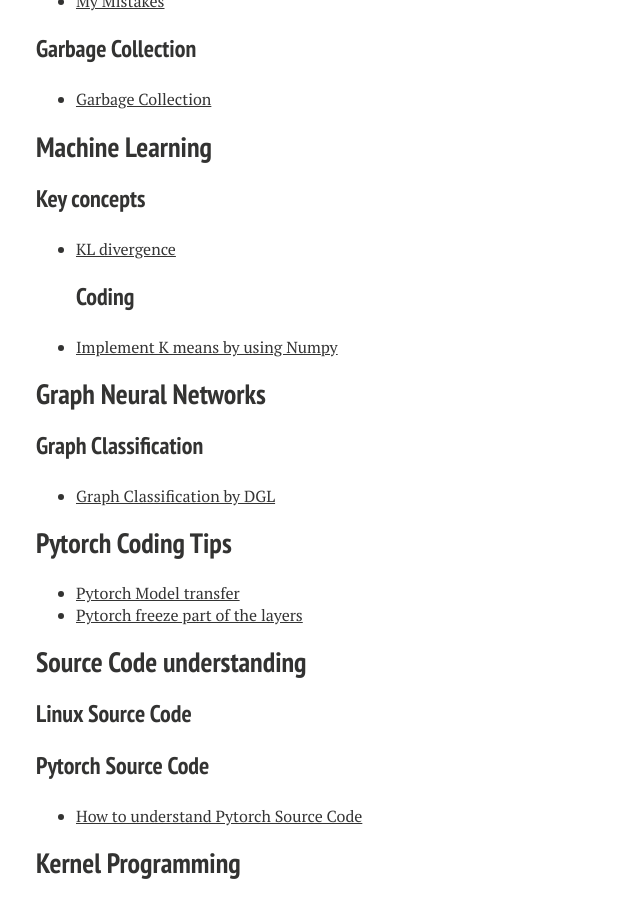
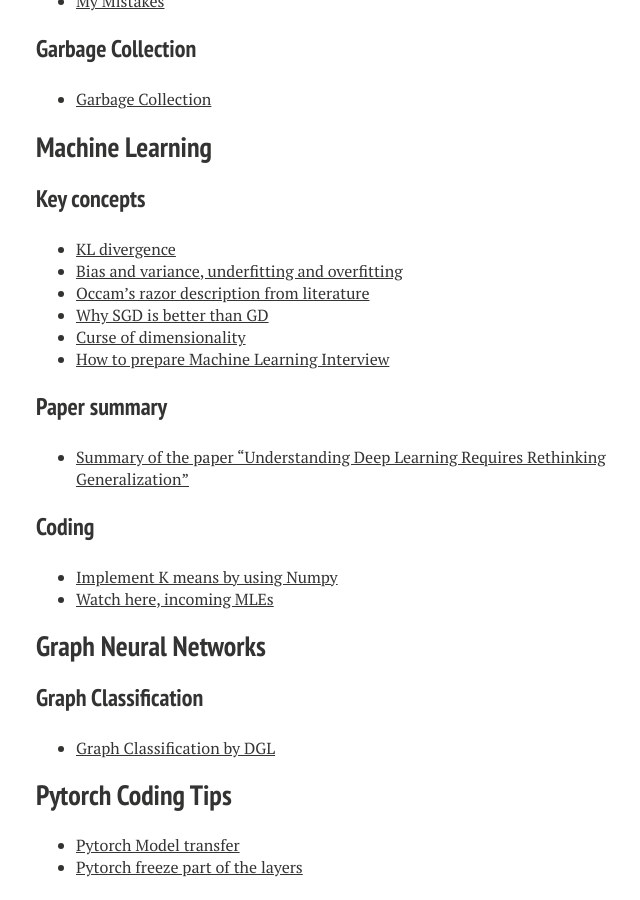
Before and after one commit to xiaokeshen/xiaokeshen.github.io, a Jekyll site: the page built from blog/index.md, in a window 1280 px wide and 900 px high, scrolled down 9479 px. Shown: the whole window, without its empty margins (284-924 px from the left). Built offline with Jekyll 4.4.1, drawn with Linux system fonts in a browser that asks for light colours; nearby versions of some CDN libraries.

Commit message:
Add several articles

```diff
--- a/blog/index.md
+++ b/blog/index.md
@@ -320,8 +320,18 @@
 ## Machine Learning
 ### Key concepts
 - [KL divergence](https://medium.com/@jim.morris.shen/why-we-dont-say-kl-divergence-is-a-distance-b0b25a8e6004?sk=59a0479988eb850a0b0b5c2a4e5937a1)
+- [Bias and variance, underfitting and overfitting](https://medium.com/@jim.morris.shen/bias-and-variance-underfitting-and-overfitting-35189069d919?source=friends_link&sk=a481fef6d4e8552c6580a37c8ed0b92c)
+- [Occam’s razor description from literature](https://medium.com/@jim.morris.shen/occams-razor-description-from-literature-86d457cf42d7?source=friends_link&sk=f2e91c1f7a7ac2a493abbcdda7a2b4be)
+- [Why SGD is better than GD](https://medium.com/@jim.morris.shen/why-sgd-is-better-than-gd-f1046e7b7b9c)
+- [Curse of dimensionality](https://medium.com/@jim.morris.shen/curse-of-dimensionality-bdc3fd5ac3c1)
+- [How to prepare Machine Learning Interview](https://medium.com/@jim.morris.shen/how-to-prepare-machine-learning-interview-806c21317c6c)
+
+### Paper summary
+- [Summary of the paper “Understanding Deep Learning Requires Rethinking Generalization"](https://medium.com/@jim.morris.shen/summary-of-the-paper-understanding-deep-learning-requires-rethinking-generalization-aced06f31b51)
+
 ### Coding
 - [Implement K means by using Numpy](https://medium.com/@jim.morris.shen/simple-implement-k-means-by-using-numpy-8a0b16883da5?source=friends_link&sk=c2d6b4046ad83fc2b73578922b29bb85)
+- [Watch here, incoming MLEs](https://medium.com/@jim.morris.shen/watch-here-upcoming-mles-f811c6c3689d)
 
 ## Graph Neural Networks
 ### Graph Classification
```
